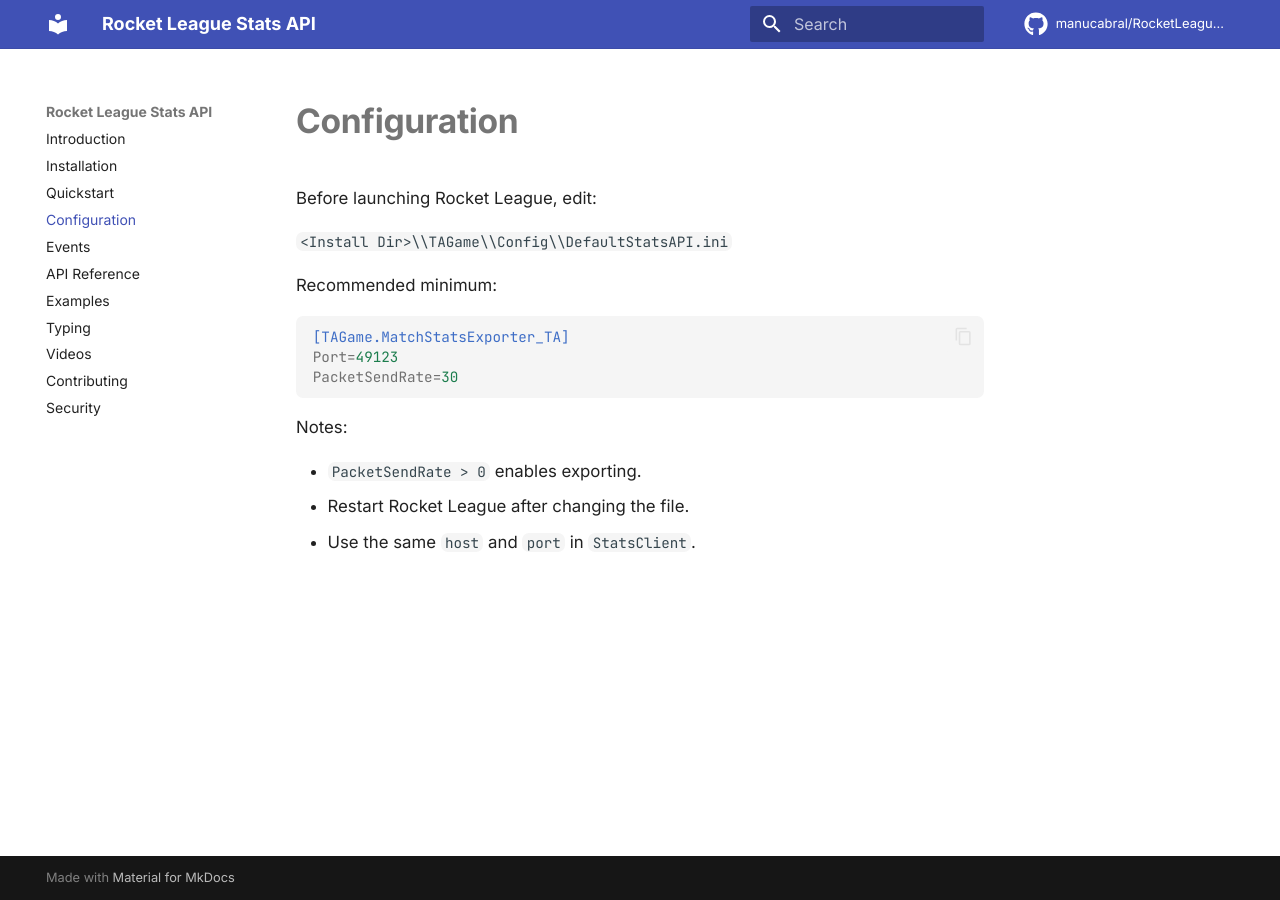
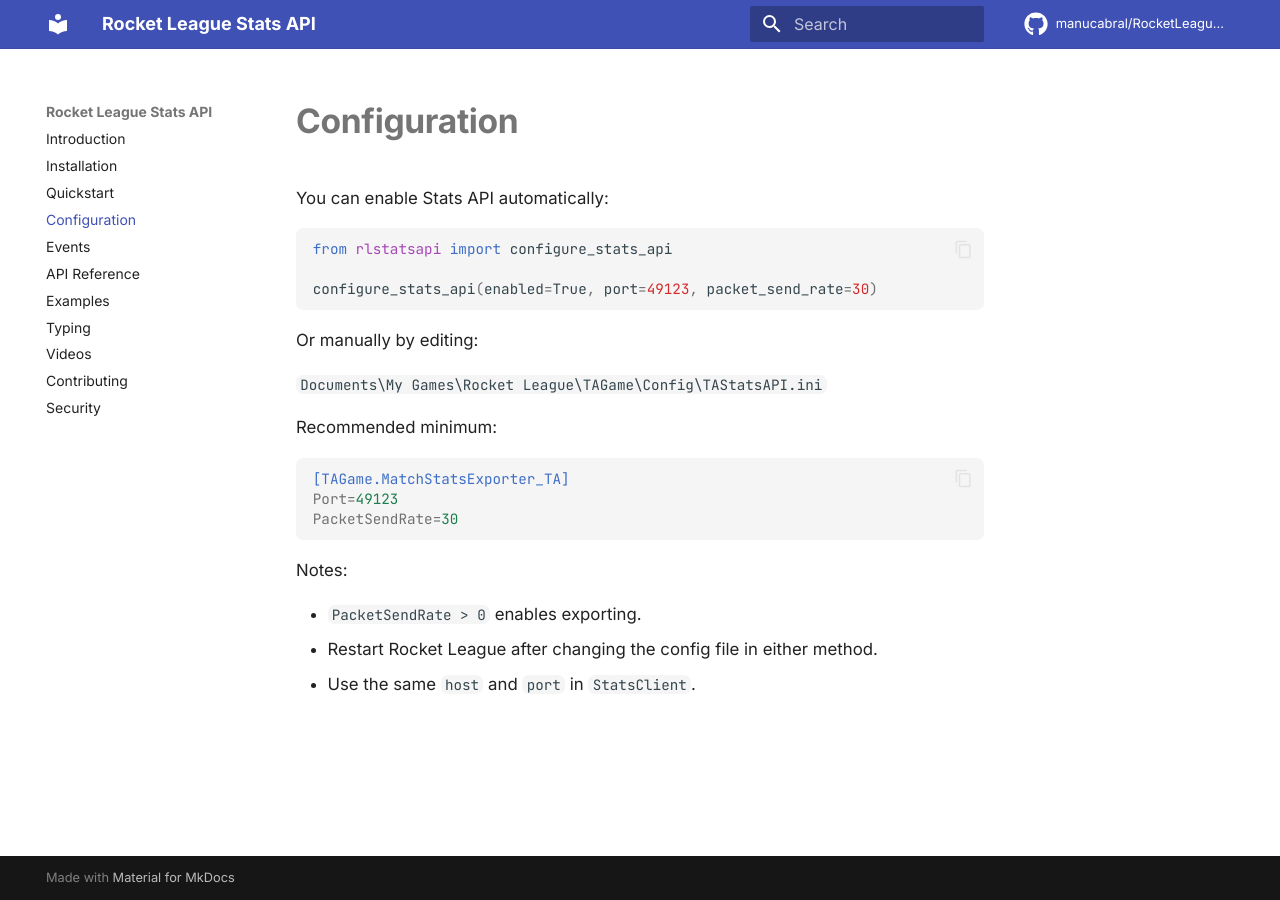
Before and after one commit to manucabral/rlstatsapi, an MkDocs documentation site: the page built from docs/configuration.md, in a window 1280 px wide. Built offline with MkDocs 1.6.1 and Material for MkDocs 9.7.7, drawn with Linux system fonts in a browser that asks for light colours; comment, search, counter and statistics services are not loaded.

Commit message:
docs: update configuration instructions to include automatic Stats API setup

````diff
--- a/docs/configuration.md
+++ b/docs/configuration.md
@@ -1,8 +1,16 @@
 # Configuration
 
-Before launching Rocket League, edit:
+You can enable Stats API automatically:
 
-`<Install Dir>\\TAGame\\Config\\DefaultStatsAPI.ini`
+```python
+from rlstatsapi import configure_stats_api
+
+configure_stats_api(enabled=True, port=49123, packet_send_rate=30)
+```
+
+Or manually by editing:
+
+`Documents\My Games\Rocket League\TAGame\Config\TAStatsAPI.ini`
 
 Recommended minimum:
 
@@ -15,5 +23,5 @@
 Notes:
 
 - `PacketSendRate > 0` enables exporting.
-- Restart Rocket League after changing the file.
+- Restart Rocket League after changing the config file in either method.
 - Use the same `host` and `port` in `StatsClient`.
````
